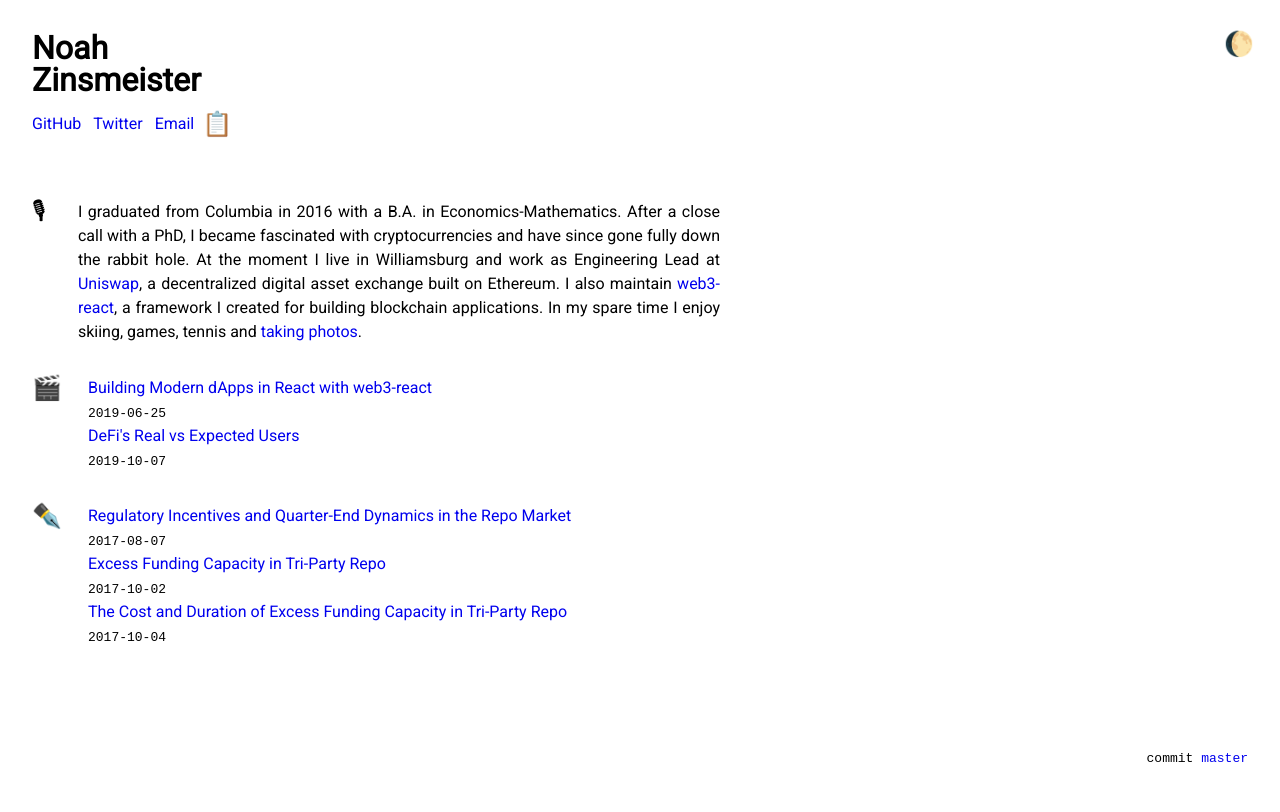
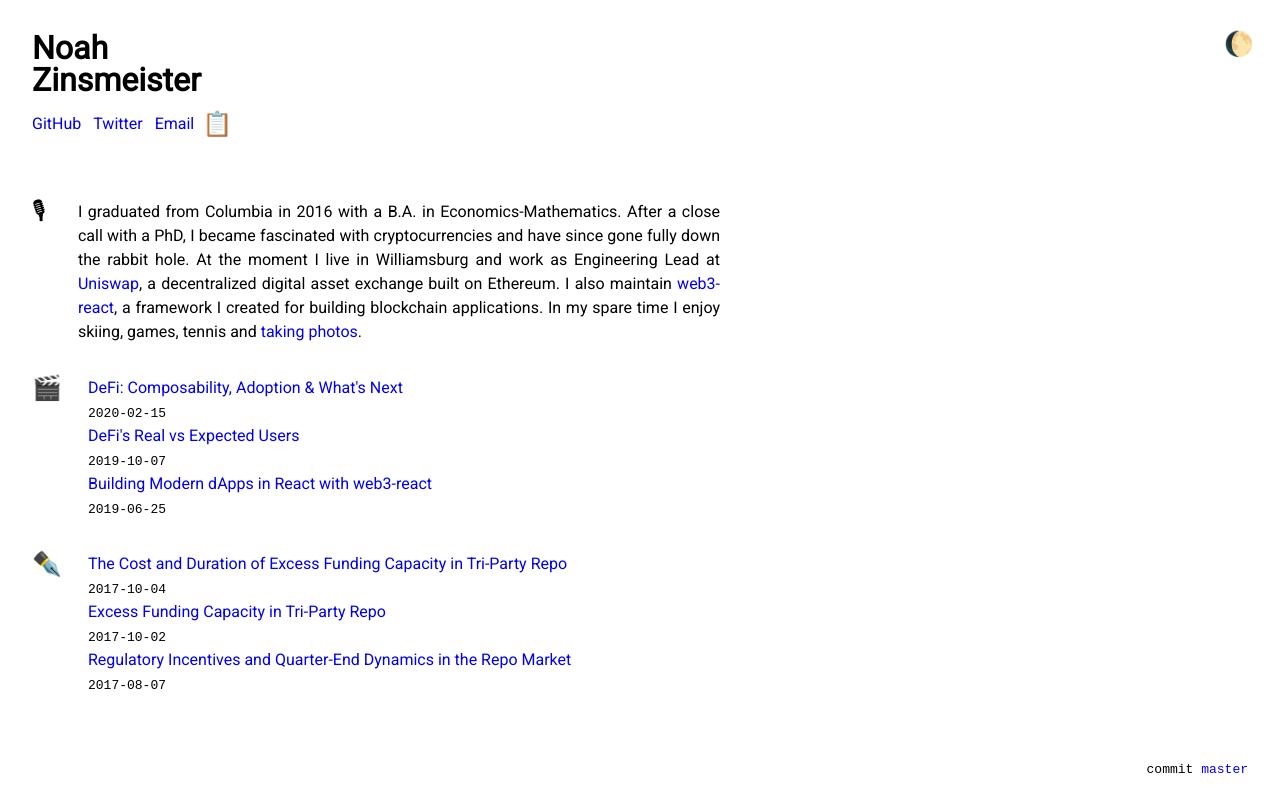
Before and after one commit to NoahZinsmeister/noahzinsmeister.com, a Next.js app: page / in a window 1280 px wide. Built offline with nearby package versions, Linux system fonts and the light colour scheme.

Commit message:
add ethdenver talk
sort in reverse chronological order

```diff
--- a/pages/index.jsx
+++ b/pages/index.jsx
@@ -49,16 +49,24 @@ function Content() {
         <Emoji emoji={'🎬'} label={'videos'} />
         <ul className="list">
           <li>
-            <Link href="https://www.youtube.com/watch?v=9ih_J223Hrg">
-              Building Modern dApps in React with web3-react
-            </Link>{' '}
+            <Link href="https://www.youtube.com/watch?v=gRBCD5nzBdQ&t=18269">
+              DeFi: Composability, Adoption & What's Next
+            </Link>
             <br />
-            <code>2019-06-25</code>
+            <code>2020-02-15</code>
           </li>
+
           <li>
             <Link href="https://www.youtube.com/watch?v=wSUwFVp4Fn4&t=25589">DeFi's Real vs Expected Users</Link>
             <br />
             <code>2019-10-07</code>
+          </li>
+          <li>
+            <Link href="https://www.youtube.com/watch?v=9ih_J223Hrg">
+              Building Modern dApps in React with web3-react
+            </Link>
+            <br />
+            <code>2019-06-25</code>
           </li>
         </ul>
       </div>
@@ -66,11 +74,11 @@ function Content() {
         <Emoji emoji={'✒️'} label={'articles'} />
         <ul className="list">
           <li>
-            <Link href="https://libertystreeteconomics.newyorkfed.org/2017/08/regulatory-incentives-and-quarter-end-dynamics-in-the-repo-market.html">
-              Regulatory Incentives and Quarter-End Dynamics in the Repo Market
+            <Link href="https://libertystreeteconomics.newyorkfed.org/2017/10/the-cost-and-duration-of-excess-funding-capacity-in-tri-party-repo.html">
+              The Cost and Duration of Excess Funding Capacity in Tri-Party Repo
             </Link>
             <br />
-            <code>2017-08-07</code>
+            <code>2017-10-04</code>
           </li>
           <li>
             <Link href="https://libertystreeteconomics.newyorkfed.org/2017/10/excess-funding-capacity-in-tri-party-repo.html">
@@ -80,11 +88,11 @@ function Content() {
             <code>2017-10-02</code>
           </li>
           <li>
-            <Link href="https://libertystreeteconomics.newyorkfed.org/2017/10/the-cost-and-duration-of-excess-funding-capacity-in-tri-party-repo.html">
-              The Cost and Duration of Excess Funding Capacity in Tri-Party Repo
+            <Link href="https://libertystreeteconomics.newyorkfed.org/2017/08/regulatory-incentives-and-quarter-end-dynamics-in-the-repo-market.html">
+              Regulatory Incentives and Quarter-End Dynamics in the Repo Market
             </Link>
             <br />
-            <code>2017-10-04</code>
+            <code>2017-08-07</code>
           </li>
         </ul>
       </div>
```
